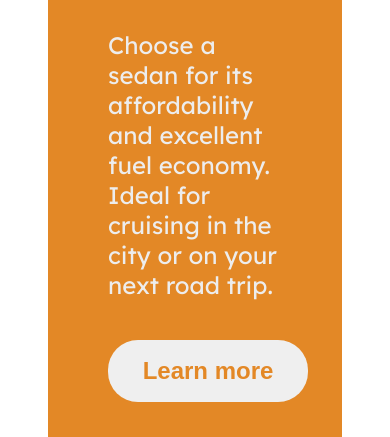
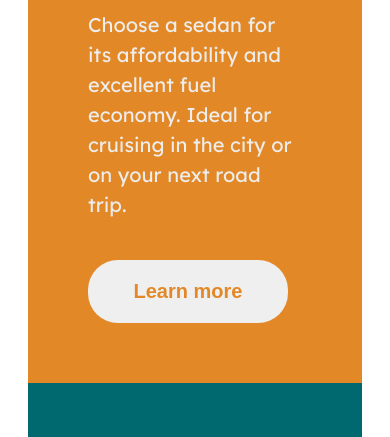
Before and after one commit to Anile7/3-column-preview-card, a plain HTML site: page index.html in a window 390 px wide. Shown: the part 276-713 px from the top of the page. Drawn offline with Linux system fonts and the light colour scheme; a web font is replaced by a local one.

Commit message:
Update style.css

```diff
--- a/style.css
+++ b/style.css
@@ -11,7 +11,7 @@ body {
   max-width: 550px;
   border-radius: 10px;
   overflow: hidden;
-  margin: 40px;
+  margin: 20px;
 }
 
 .card-1, .card-2, .card-3 {
@@ -101,14 +101,14 @@ button:hover {
 
   .card-info {
     margin-bottom: 40px;
-    font-size: 24px;
+    font-size: 20px;
     line-height: 30px;
   }
 
   .learn-more-1, .learn-more-2, .learn-more-3 {
-    font-size: 24px;
+    font-size: 20px;
     width: 200px;
     border-radius: 30px;
-    padding: 15px;
+    padding: 18px;
   }
 }
```
